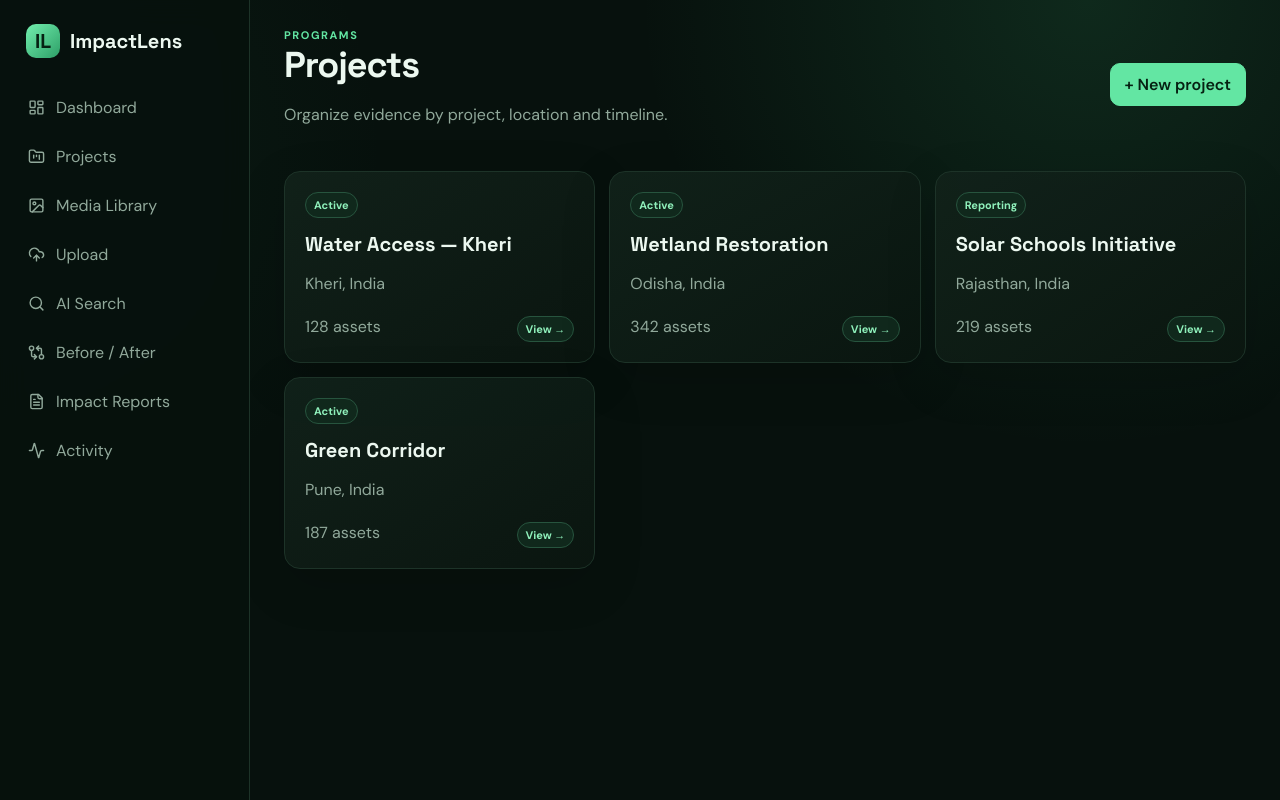
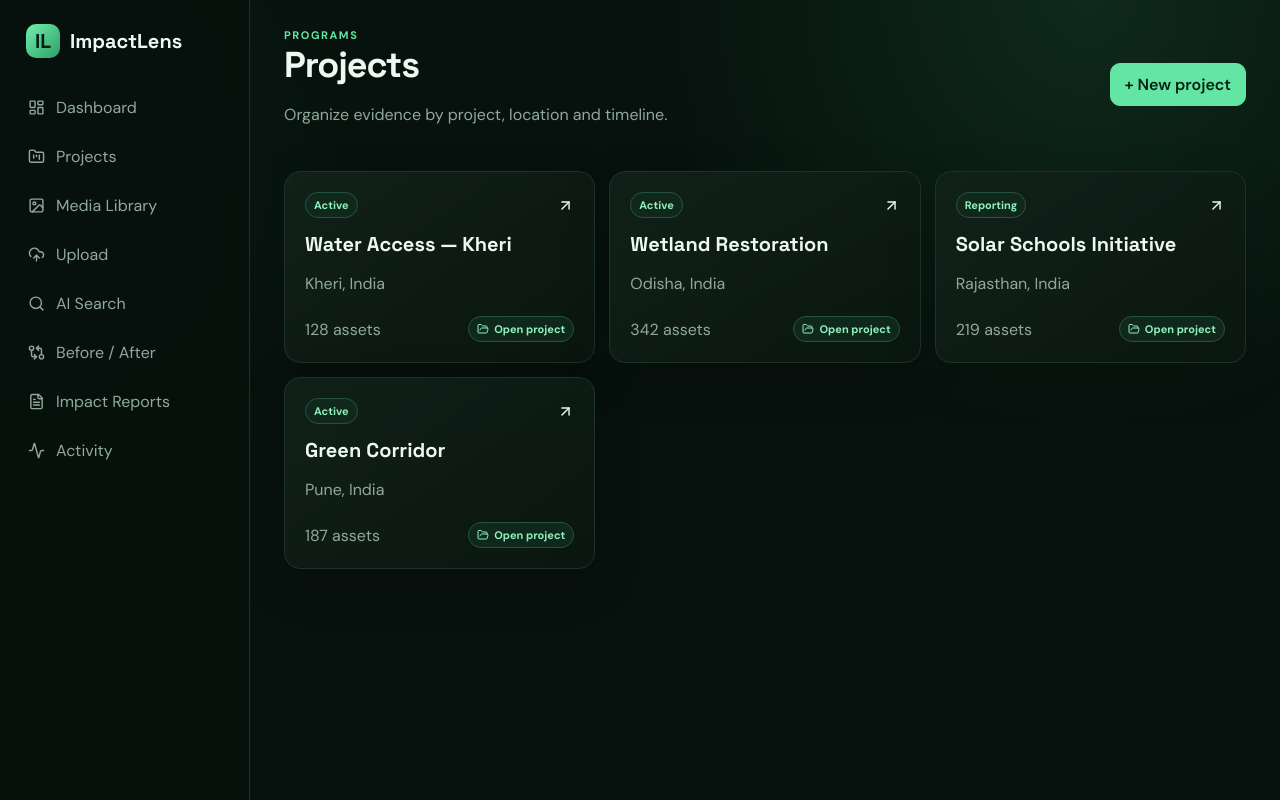
Before and after one commit to Mohitrath/impactlens-ai, a Next.js app: page /projects in a window 1280 px wide. Built offline with nearby package versions, Linux system fonts and the light colour scheme.

Commit message:
fix: make project cards clickable

```diff
--- a/app/projects/page.tsx
+++ b/app/projects/page.tsx
@@ -1,2 +1,44 @@
-const projects=[["Water Access — Kheri","128 assets","Kheri, India","Active"],["Wetland Restoration","342 assets","Odisha, India","Active"],["Solar Schools Initiative","219 assets","Rajasthan, India","Reporting"],["Green Corridor","187 assets","Pune, India","Active"]];
-export default function Projects(){return <><div className="topbar"><div><div className="eyebrow">Programs</div><h1>Projects</h1><p className="muted">Organize evidence by project, location and timeline.</p></div><button className="btn primary">+ New project</button></div><div className="grid3">{projects.map(p=><div className="card" key={p[0]}><span className="badge">{p[3]}</span><h2 style={{marginTop:13}}>{p[0]}</h2><p className="muted">{p[2]}</p><div style={{marginTop:22,display:"flex",justifyContent:"space-between"}}><span className="muted">{p[1]}</span><span className="badge">View →</span></div></div>)}</div></> }
+import Link from "next/link";
+import { ArrowUpRight, FolderOpen } from "lucide-react";
+
+const projects=[
+  ["Water Access — Kheri","128 assets","Kheri, India","Active"],
+  ["Wetland Restoration","342 assets","Odisha, India","Active"],
+  ["Solar Schools Initiative","219 assets","Rajasthan, India","Reporting"],
+  ["Green Corridor","187 assets","Pune, India","Active"]
+];
+
+export default function Projects(){
+  return <>
+    <div className="topbar">
+      <div>
+        <div className="eyebrow">Programs</div>
+        <h1>Projects</h1>
+        <p className="muted">Organize evidence by project, location and timeline.</p>
+      </div>
+      <button className="btn primary">+ New project</button>
+    </div>
+
+    <div className="grid3">
+      {projects.map(p => (
+        <Link
+          href={`/projects/${encodeURIComponent(p[0])}`}
+          className="card projectCard"
+          key={p[0]}
+          style={{textDecoration:"none",color:"inherit",display:"block"}}
+        >
+          <div style={{display:"flex",justifyContent:"space-between",alignItems:"center"}}>
+            <span className="badge">{p[3]}</span>
+            <ArrowUpRight size={17}/>
+          </div>
+          <h2 style={{marginTop:13}}>{p[0]}</h2>
+          <p className="muted">{p[2]}</p>
+          <div style={{marginTop:22,display:"flex",justifyContent:"space-between",alignItems:"center"}}>
+            <span className="muted">{p[1]}</span>
+            <span className="badge"><FolderOpen size={12}/> Open project</span>
+          </div>
+        </Link>
+      ))}
+    </div>
+  </>;
+}
```
